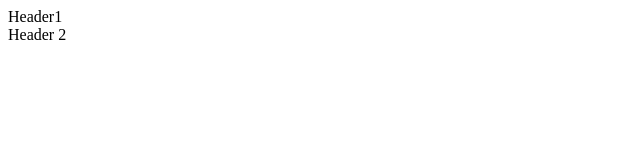
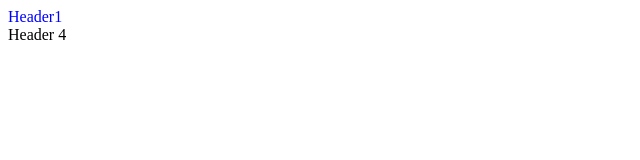
Before and after one commit to yadav786/cssboilerplate, a plain HTML site: page index.html in a window 1280 px wide. Shown: the full height of the page, 0-640 px from the left. Drawn offline with Linux system fonts and the light colour scheme.

Commit message:
just restore

```diff
--- a/index.html
+++ b/index.html
@@ -2,10 +2,18 @@
 <html>
 <head>
 	<title>CSS BoilerPlate</title>
+	<style type="text/css">
+		.bar{
+			color: red;
+		}
+		.foo {
+			color:blue;
+		}
+	</style>
 </head>
 <body>
 <header>
-<div>
+<div class="foo bar">
 	Header1
 </div>
 <div>
@@ -13,7 +21,7 @@
 </nav>
 </div>
 <div>
-Header 2
+Header 4
 </div>
 </header>
 <main>
```
Also changed, not shown: index2.html (added), 1 other file.
